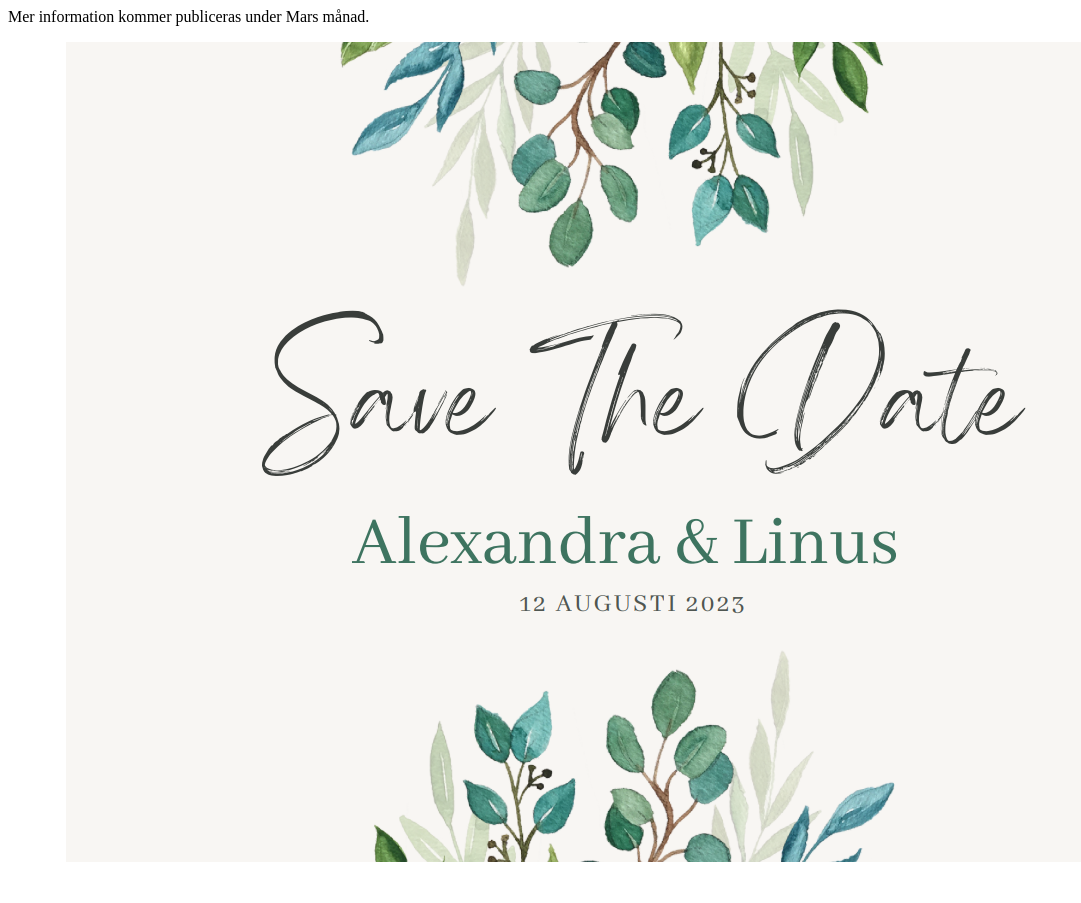
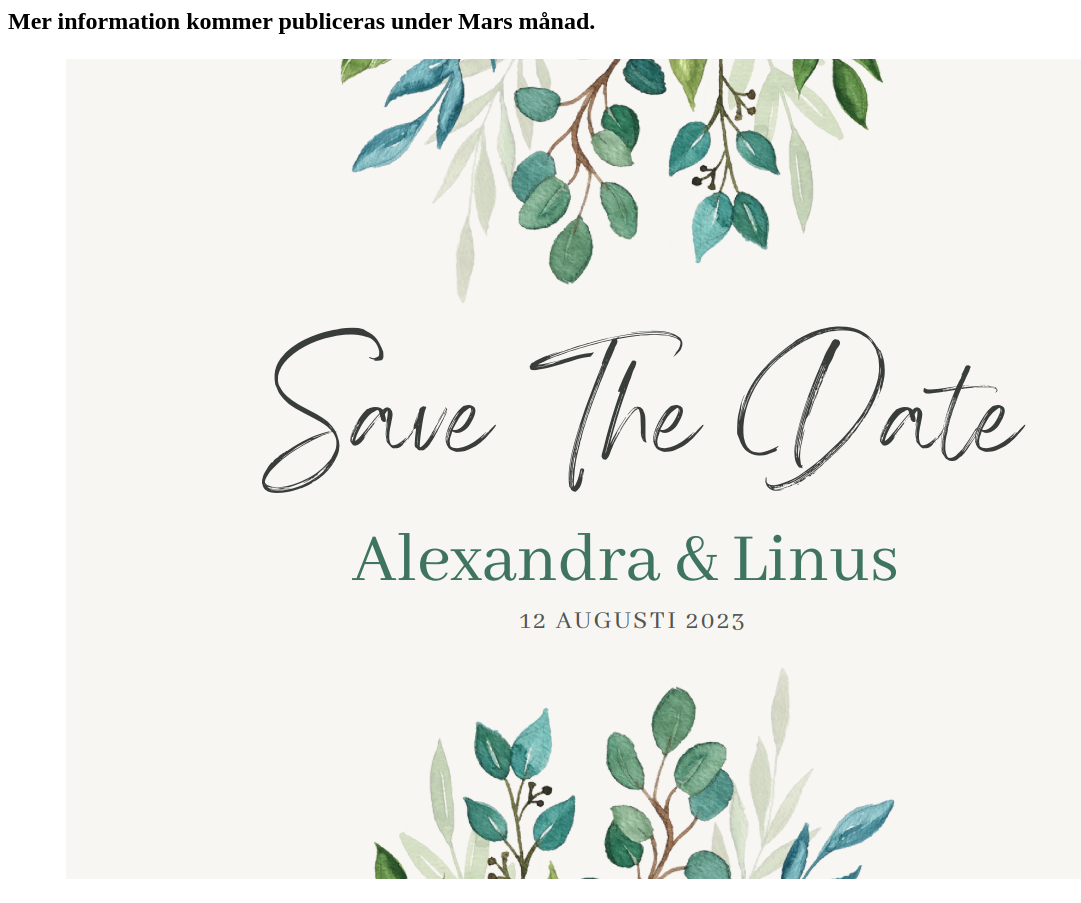
Before and after one commit to save-date/save-date, a plain HTML site: page index.html in a window 1280 px wide. Shown: the whole page, without its empty margins (0-1081 px from the left). Before the commit the page ends 878 px from the top, so only its background shows below. Drawn offline with Linux system fonts and the light colour scheme.

Commit message:
Update index.html

```diff
--- a/index.html
+++ b/index.html
@@ -1,8 +1,14 @@
 <html>
+<head>
+  <meta charset="utf-8">
+  <meta name="viewport" content= "width="width=device-width, inital-scale=1">
+  <title> Save the date </title>
+
+                                                                            </head>
 <body>
 
 
-<p class="center"> Mer information kommer publiceras under Mars månad. </p>
+<h2 class="center"> Mer information kommer publiceras under Mars månad. </2h>
   <p </p>
 
 
```
